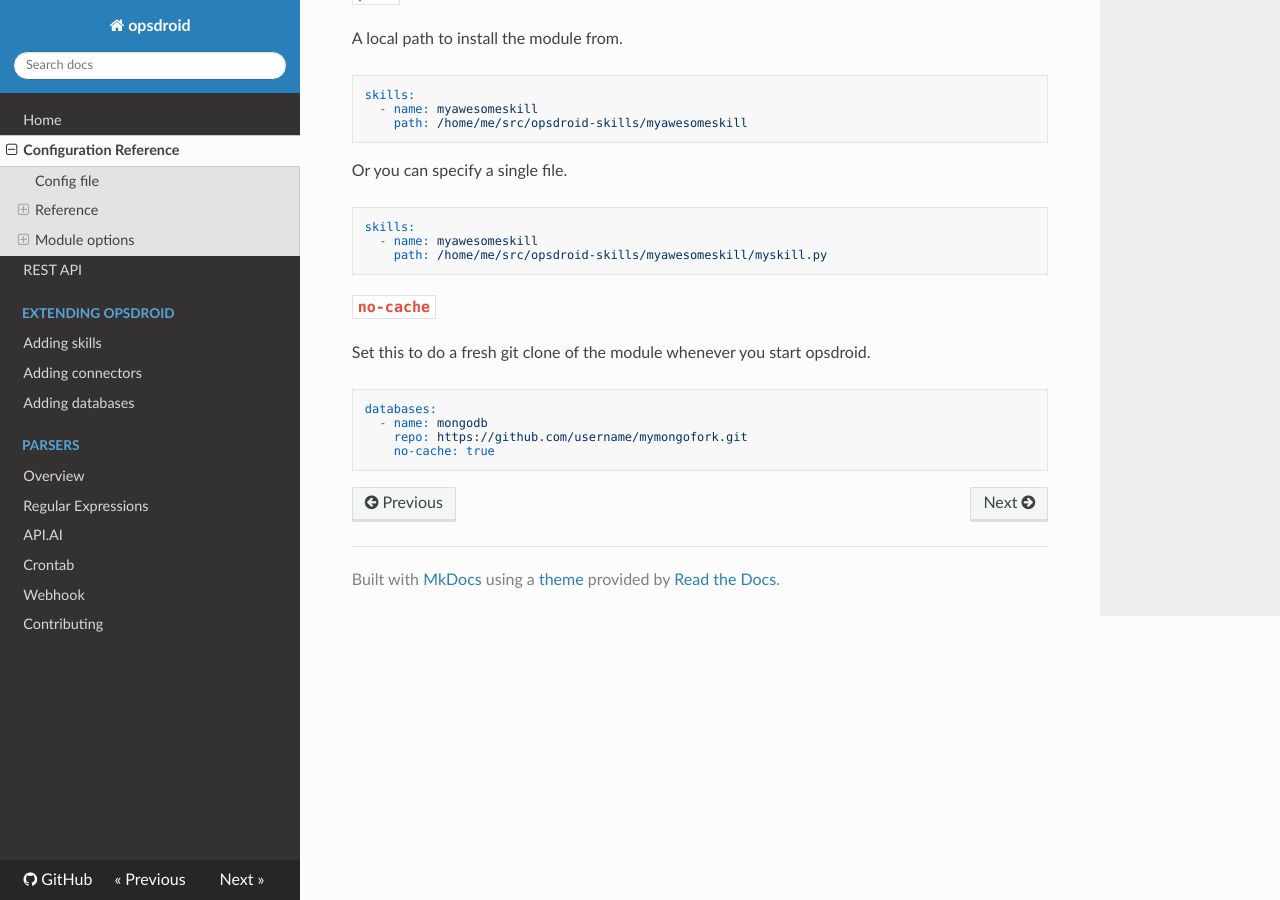
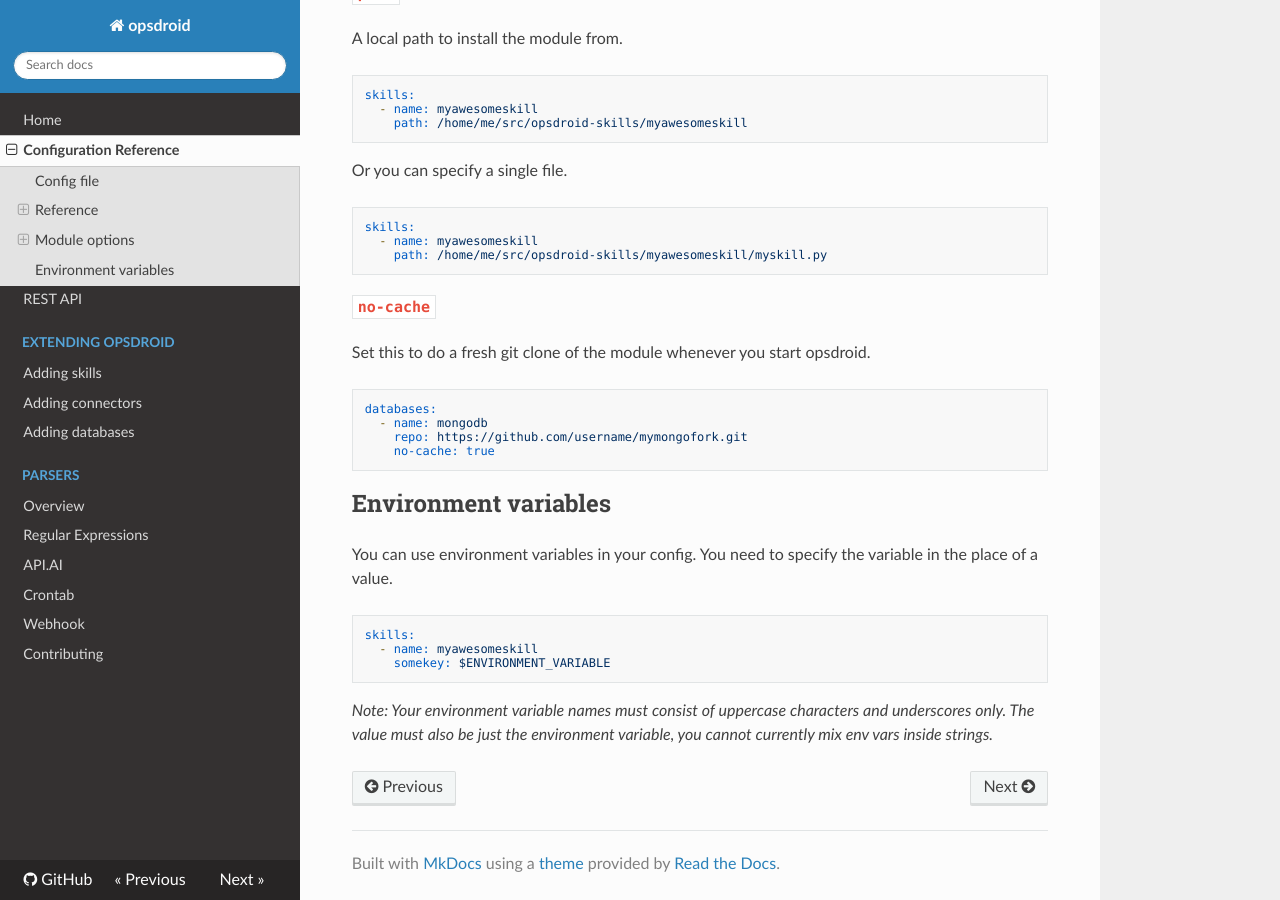
Before and after one commit to opsdroid/opsdroid, an MkDocs documentation site: the page built from docs/configuration-reference.md, in a window 1280 px wide and 900 px high, scrolled down 3499 px. Built offline with MkDocs 1.6.1, drawn with Linux system fonts in a browser that asks for light colours; nearby versions of some CDN libraries; old or Windows-style settings are respelled for this version of MkDocs.

Commit message:
Add docs

````diff
--- a/docs/configuration-reference.md
+++ b/docs/configuration-reference.md
@@ -176,3 +176,15 @@ databases:
     repo: https://github.com/username/mymongofork.git
     no-cache: true
 ```
+
+## Environment variables
+
+You can use environment variables in your config. You need to specify the variable in the place of a value.
+
+```yaml
+skills:
+  - name: myawesomeskill
+    somekey: $ENVIRONMENT_VARIABLE
+```
+
+_Note: Your environment variable names must consist of uppercase characters and underscores only. The value must also be just the environment variable, you cannot currently mix env vars inside strings._
````
